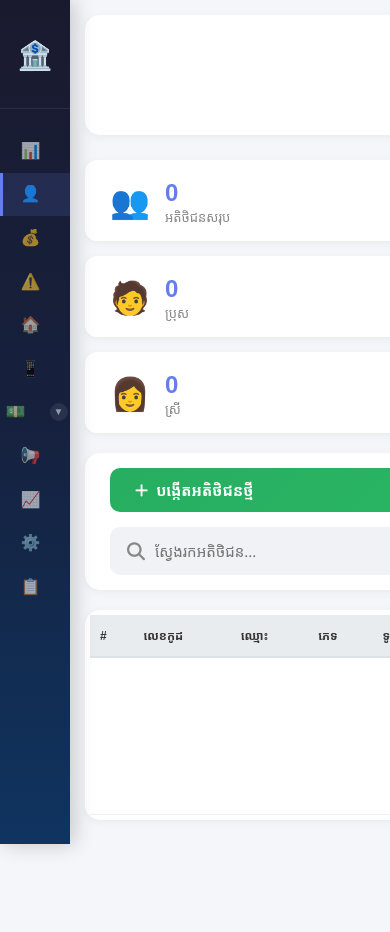
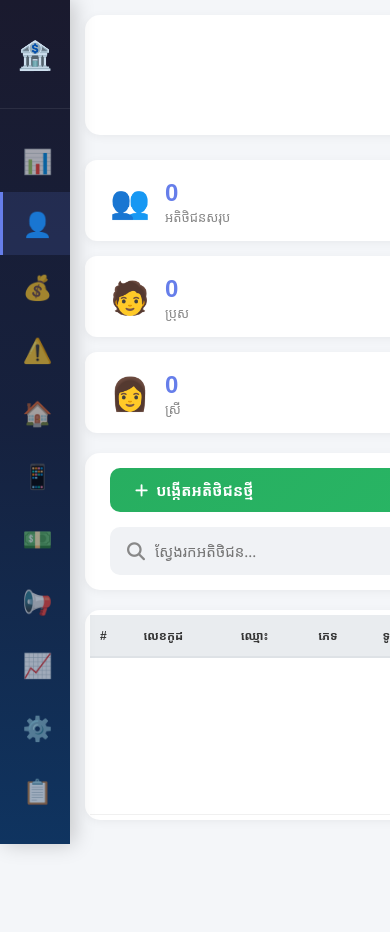
Before and after one commit to rithvannita5/loan, a Flask app: page /customers in a window 390 px wide; the page is wider, and only the part inside the window is pictured. Run offline with Flask 3, Linux system fonts and the light colour scheme; the visitor is signed in with stand-in values (Sample User, id 1); data that the repository does not hold is empty.

Commit message:
Update customers.html

```diff
--- a/templates/customers.html
+++ b/templates/customers.html
@@ -14,209 +14,70 @@
             min-height: 100vh;
         }
 
-        /* ===== SIDEBAR ===== */
+        /* ===== SIDEBAR (ដូច Dashboard) ===== */
         .sidebar {
             width: 260px;
             background: linear-gradient(180deg, #1a1a2e 0%, #16213e 50%, #0f3460 100%);
             color: #fff;
             padding: 20px 0;
             position: fixed;
+            height: 100vh;
+            overflow-y: auto;
+            box-shadow: 4px 0 20px rgba(0,0,0,0.2);
+            z-index: 1000;
             top: 0;
             left: 0;
-            height: 100vh;
-            overflow-y: auto;
-            overflow-x: hidden;
-            box-shadow: 4px 0 20px rgba(0,0,0,0.2);
-            z-index: 1000;
-            box-sizing: border-box;
         }
-        .sidebar-brand {
-            text-align: center;
-            padding: 20px 15px 30px;
-            border-bottom: 1px solid rgba(255,255,255,0.08);
-            margin-bottom: 20px;
-        }
+        .sidebar-brand { text-align: center; padding: 20px 15px 30px; border-bottom: 1px solid rgba(255,255,255,0.08); margin-bottom: 20px; }
         .sidebar-brand .logo { font-size: 32px; display: block; margin-bottom: 5px; }
-        .sidebar-brand h2 { font-size: 20px; font-weight: 700; color: #fff; margin: 0; }
+        .sidebar-brand h2 { font-size: 20px; font-weight: 700; color: #fff; }
         .sidebar-brand h2 span { color: #667eea; }
         .sidebar-brand p { font-size: 12px; color: rgba(255,255,255,0.5); margin-top: 3px; }
-
-        .menu-label {
-            padding: 10px 25px 5px;
-            font-size: 11px;
-            text-transform: uppercase;
-            color: rgba(255,255,255,0.3);
-            letter-spacing: 2px;
-            font-weight: 600;
-            display: block;
-        }
+        .menu-label { padding: 10px 25px 5px; font-size: 11px; text-transform: uppercase; color: rgba(255,255,255,0.3); letter-spacing: 2px; font-weight: 600; }
 
         /* ===== MENU ITEM ===== */
-        .sidebar .menu-item {
-            display: flex !important;
-            flex-direction: row !important;
-            align-items: center !important;
-            gap: 12px !important;
-            padding: 12px 20px !important;
-            color: rgba(255,255,255,0.65) !important;
-            text-decoration: none !important;
+        .menu-item {
+            display: flex;
+            align-items: center;
+            padding: 13px 25px;
+            color: rgba(255,255,255,0.6);
+            text-decoration: none;
             transition: all 0.3s ease;
-            border-left: 3px solid transparent !important;
-            font-size: 14px;
-            font-family: 'Khmer OS', 'Arial', sans-serif;
+            border-left: 3px solid transparent;
             cursor: pointer;
-            width: 100% !important;
-            box-sizing: border-box;
+            font-size: 15px;
+            font-family: 'Khmer OS', 'Noto Sans Khmer', Arial, sans-serif;
             position: relative;
             z-index: 2;
             background: transparent;
+            width: 100%;
+            box-sizing: border-box;
             user-select: none;
             -webkit-tap-highlight-color: transparent;
-            line-height: 1.4;
         }
-        .sidebar .menu-item:hover {
-            background: rgba(255,255,255,0.05) !important;
-            color: #fff !important;
-            border-left-color: #667eea !important;
-        }
-        .sidebar .menu-item.active {
-            background: rgba(102,126,234,0.15) !important;
-            color: #fff !important;
-            border-left-color: #667eea !important;
-        }
-
-        .sidebar .menu-item .icon {
-            width: 20px !important;
-            min-width: 20px !important;
-            text-align: center;
-            font-size: 16px;
-            color: rgba(255,255,255,0.6);
-            flex-shrink: 0;
-            display: inline-flex !important;
-            align-items: center;
-            justify-content: center;
-            line-height: 1;
-            margin-right: 0 !important;
-        }
-        .sidebar .menu-item:hover .icon,
-        .sidebar .menu-item.active .icon {
-            color: #667eea;
-        }
-
-        .sidebar .menu-item > span:not(.icon):not(.badge):not(.arrow) {
-            flex: 1;
-            display: inline-block !important;
-            white-space: nowrap;
-            overflow: hidden;
-            text-overflow: ellipsis;
-        }
-
-        .sidebar .menu-item .badge {
-            margin-left: auto;
-            background: #e74c3c;
-            color: #fff;
-            font-size: 11px;
-            padding: 2px 10px;
-            border-radius: 20px;
-            flex-shrink: 0;
-        }
-
-        /* ===== ARROW ===== */
-        .sidebar .menu-item .arrow {
-            margin-left: auto;
-            font-size: 10px;
-            transition: all 0.3s ease;
-            color: rgba(255,255,255,0.5);
-            display: inline-flex !important;
-            align-items: center;
-            justify-content: center;
-            width: 18px;
-            height: 18px;
-            border-radius: 50%;
-            background: rgba(255,255,255,0.08);
-            flex-shrink: 0;
-        }
-        .sidebar .menu-item:hover .arrow {
-            background: rgba(102,126,234,0.3);
-            color: #fff;
-        }
+        .menu-item:hover { background: rgba(255,255,255,0.05); color: #fff; border-left-color: #667eea; }
+        .menu-item.active { background: rgba(102,126,234,0.15); color: #fff; border-left-color: #667eea; }
+        .menu-item .icon { font-size: 20px; margin-right: 14px; width: 28px; text-align: center; flex-shrink: 0; }
+        .menu-item .arrow { margin-left: auto; font-size: 10px; transition: transform 0.3s ease; color: rgba(255,255,255,0.5); }
 
         /* ===== SUBMENU ===== */
         .submenu-container {
             max-height: 0;
             overflow: hidden;
-            transition: max-height 0.4s cubic-bezier(0.4, 0, 0.2, 1);
+            transition: max-height 0.35s ease-in-out;
             background: rgba(0,0,0,0.15);
         }
         .submenu-container.open {
             max-height: 500px;
         }
-
-        .sidebar .submenu-item {
-            display: flex !important;
-            flex-direction: row !important;
-            align-items: center !important;
-            gap: 10px !important;
-            padding: 10px 20px 10px 50px !important;
-            font-size: 13px !important;
-            color: rgba(255,255,255,0.6) !important;
-            border-left: 3px solid transparent !important;
-            position: relative;
-            transition: all 0.3s ease;
-            background: transparent;
-            width: 100% !important;
-            box-sizing: border-box;
-            text-decoration: none !important;
-            cursor: pointer;
-        }
-        .submenu-item::before {
-            content: '';
-            position: absolute;
-            left: 32px;
-            top: 50%;
-            transform: translateY(-50%);
-            width: 5px;
-            height: 5px;
-            border-radius: 50%;
-            background: rgba(255,255,255,0.2);
-            transition: all 0.3s ease;
-        }
-        .submenu-item:hover {
-            background: rgba(255,255,255,0.06) !important;
-            color: #fff !important;
-        }
-        .submenu-item:hover::before {
-            background: #667eea;
-            box-shadow: 0 0 6px rgba(102,126,234,0.6);
-        }
-        .submenu-item.active {
-            background: rgba(102,126,234,0.2) !important;
-            color: #fff !important;
-            border-left-color: #667eea !important;
-        }
-        .submenu-item.active::before {
-            background: #667eea;
-            width: 7px;
-            height: 7px;
-            left: 31px;
-            box-shadow: 0 0 8px rgba(102,126,234,0.8);
+        .submenu-item {
+            padding-left: 50px !important;
+            font-size: 14px !important;
         }
         .submenu-item .icon {
-            width: 18px !important;
-            min-width: 18px !important;
-            text-align: center;
-            font-size: 13px !important;
-            flex-shrink: 0;
-            display: inline-flex !important;
-            align-items: center;
-            justify-content: center;
-        }
-        .submenu-item > span:not(.icon) {
-            flex: 1;
-            display: inline-block !important;
-            white-space: nowrap;
-            overflow: hidden;
-            text-overflow: ellipsis;
+            font-size: 16px !important;
+            margin-right: 10px !important;
+            width: 22px !important;
         }
 
         /* ===== MAIN CONTENT ===== */
@@ -378,6 +239,7 @@
             .sidebar-brand .logo { font-size: 28px; }
             .menu-item { padding: 15px 0; justify-content: center; }
             .menu-item .icon { margin-right: 0; font-size: 24px; }
+            .submenu-container .submenu-item { padding-left: 0 !important; }
             .main-content { margin-left: 70px; padding: 15px; }
             .top-header h1 { font-size: 18px; }
             .search-box input { width: 150px; }
@@ -398,7 +260,7 @@
 <body>
 
     <!-- ===== SIDEBAR ===== -->
-    <nav class="sidebar" id="sidebar">
+    <nav class="sidebar">
         <div class="sidebar-brand">
             <span class="logo">🏦</span>
             <h2>កម្ចី<span>Plus</span></h2>
@@ -613,13 +475,6 @@
                 }
             }
         }
-
-        // ============================================================
-        // ===== MENU TOGGLE (Mobile) =====
-        // ============================================================
-        document.getElementById('menuToggle')?.addEventListener('click', function() {
-            document.getElementById('sidebar').classList.toggle('open');
-        });
 
         // ============================================================
         // ===== AUTO HIGHLIGHT ACTIVE MENU =====
```
